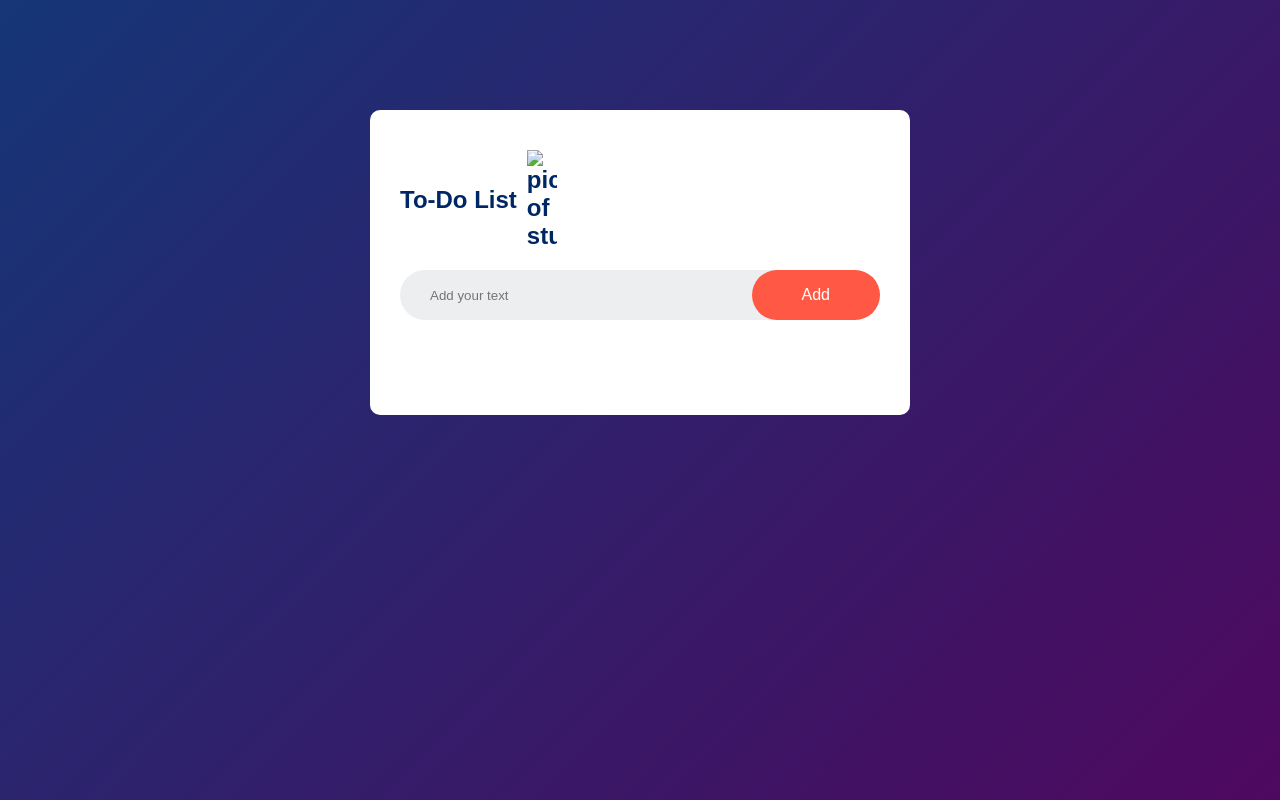
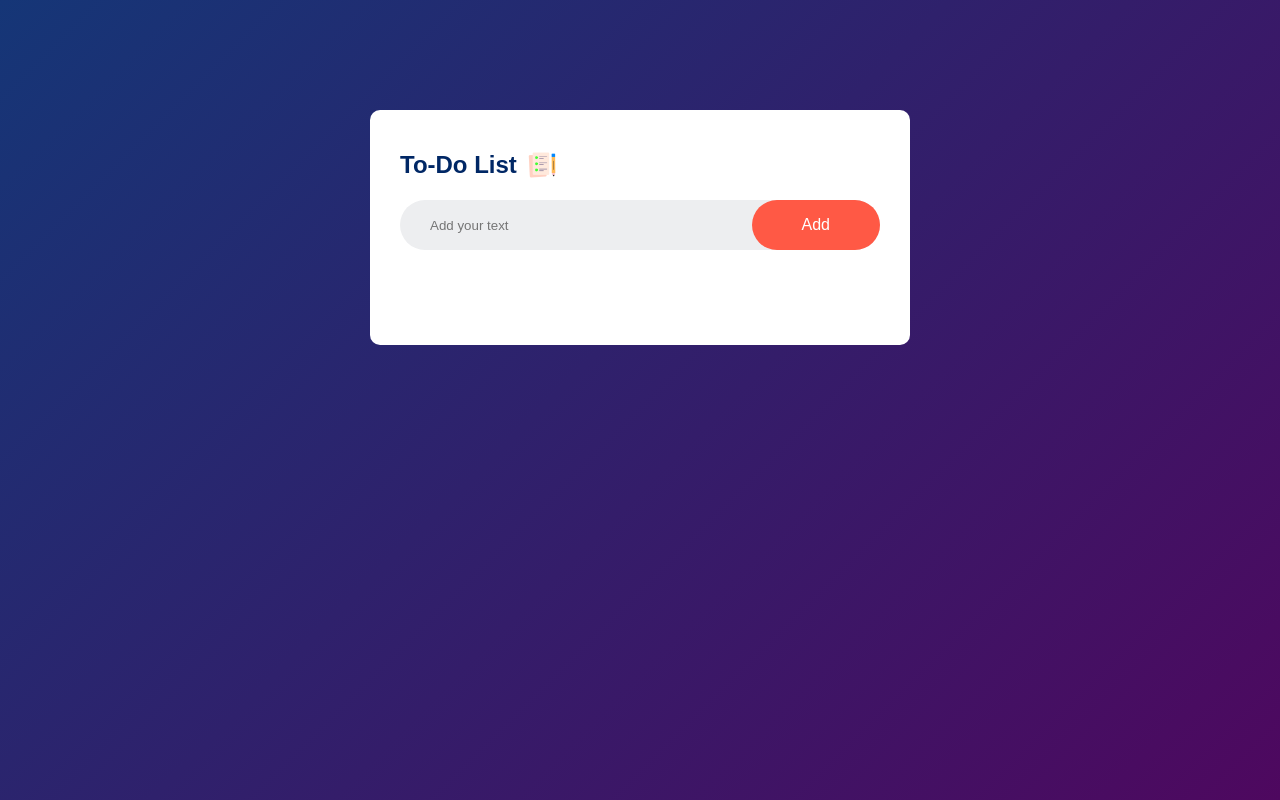
Before and after one commit to mus-kan-singh/to-do-list, a plain HTML site: page index.html in a window 1280 px wide. Drawn offline with Linux system fonts and the light colour scheme.

Commit message:
Update index.html

```diff
--- a/index.html
+++ b/index.html
@@ -9,7 +9,7 @@
 <body>
 <div class="container">
     <div class="todo-app">
-        <h2>To-Do List <img src="img/icon.png" alt="picture of stuf"></h2>
+        <h2>To-Do List <img src="icon.png" alt="picture of stuf"></h2>
         <div class="row">
             <input type="text" id="input-box" placeholder="Add your text">
             <button onclick="addTask()">Add</button>
```
